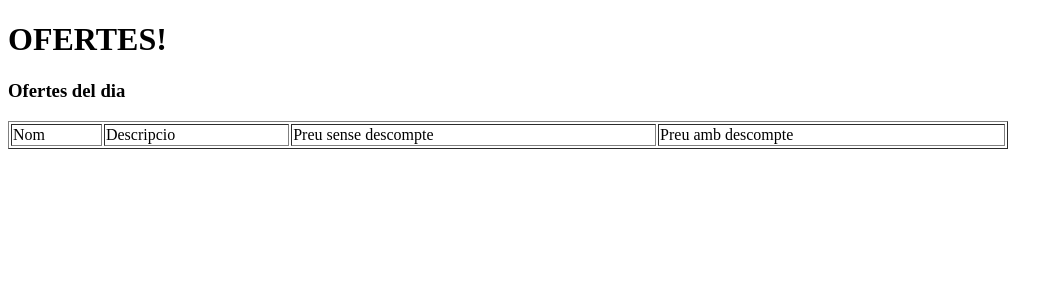
After one commit to Deltoidex/models-proces, a Django app: page /ofertes/ in a window 1280 px wide. The commit adds this page. Shown: the top 300 px of the page, without its empty margins (0-1063 px from the left). Run offline with Django 3.2, Linux system fonts and the light colour scheme; data that the repository does not hold is empty.

Commit message:
3 views done

```diff
--- a/carnisseria/urls.py
+++ b/carnisseria/urls.py
@@ -11,4 +11,5 @@ urlpatterns = [
     path('', views.homepage, name='homepage'),
     path('carns/', views.carns, name='carns'),
     path('precuinats/', views.precuinats, name='precuinats'),
+    path('ofertes/', views.ofertes, name='ofertes'),
 ]
--- a/carnisseria/views.py
+++ b/carnisseria/views.py
@@ -16,3 +16,7 @@ def carns(request):
 def precuinats(request):
     precuinats = Precuinats.objects.all()
     return render(request,'precuinats.html',context= {'precuinats': precuinats})
+
+def ofertes(request):
+    ofertes = Ofertes.objects.all()
+    return render(request,'ofertes.html',context= {'ofertes': ofertes})
--- /dev/null
+++ b/templates/ofertes.html
@@ -0,0 +1,35 @@
+<!DOCTYPE html>
+<html lang="en" dir="ltr">
+  <head>
+    <meta charset="utf-8">
+    <title></title>
+  </head>
+  <body>
+    <h1>OFERTES!</h1>
+    <section id="main-content">
+  		<article>
+  			<header>
+  				{% block header %}<h1>Ofertes del dia</h1> {% endblock %}
+  			</header>
+        <table border="1" width="1000">
+          <tr>
+            <td>Nom</td>
+            <td>Descripcio</td>
+            <td>Preu sense descompte</td>
+            <td>Preu amb descompte</td>
+          </tr>
+          {% for ofertes in ofertes %}
+          <tr>
+              <td>{{ofertes.name}}</td>
+              <td>{{ofertes.description}}</td>
+              <td>{{ofertes.price_old}}</td>
+              <td>{{ofertes.price_offer}}</td>
+          </tr>
+          {% endfor %}
+  			</div>
+  		</article> <!-- /article -->
+
+  </section>
+
+  </body>
+</html>
```
Also changed, not shown: carnisseria/models.py (+14 -0 lines), templates/carns.html (+8 -0 lines), templates/homepage.html (+2 -8 lines), templates/precuinats.html (+12 -4 lines), carnisseria/migrations/0003_ofertes.py (added), db.sqlite3.
